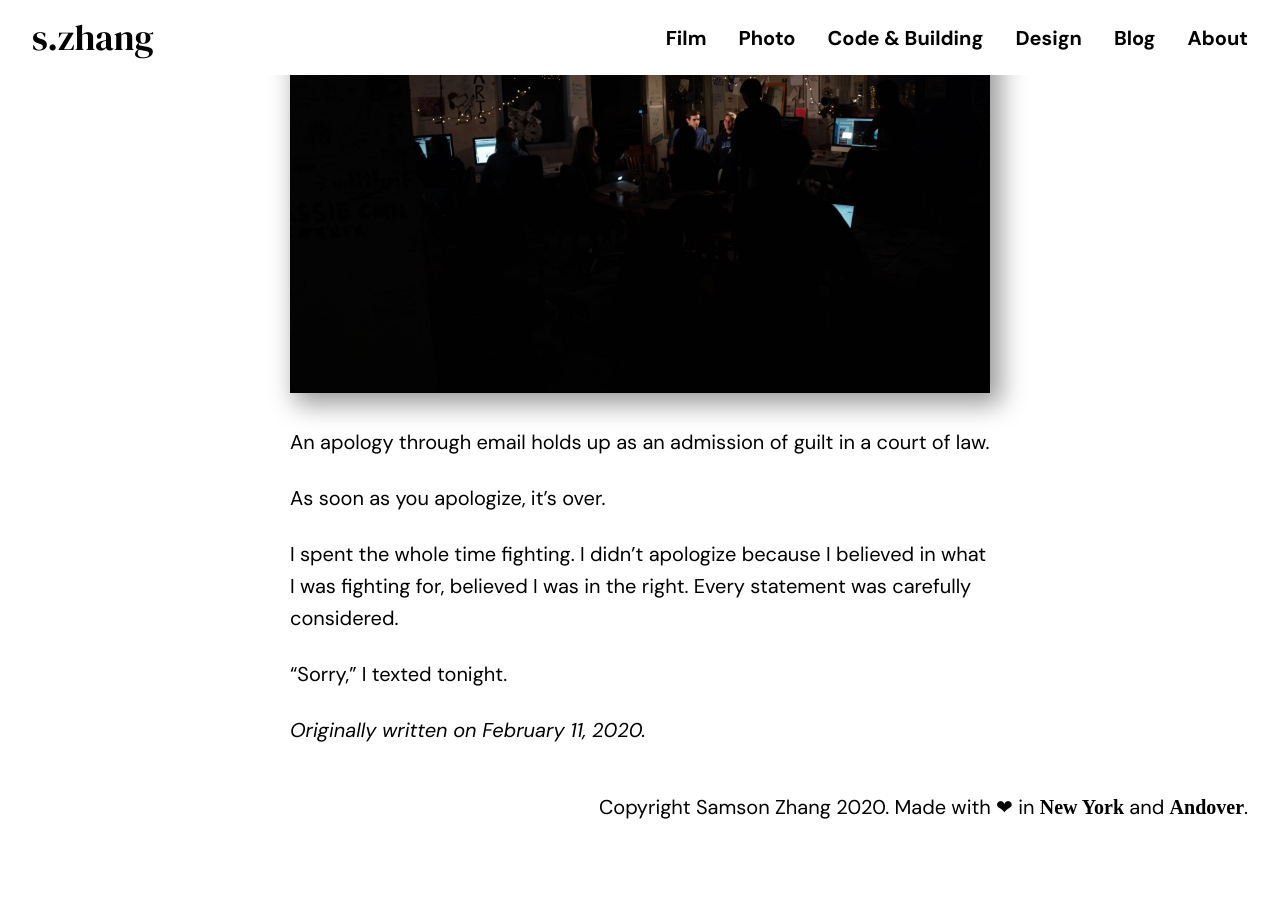
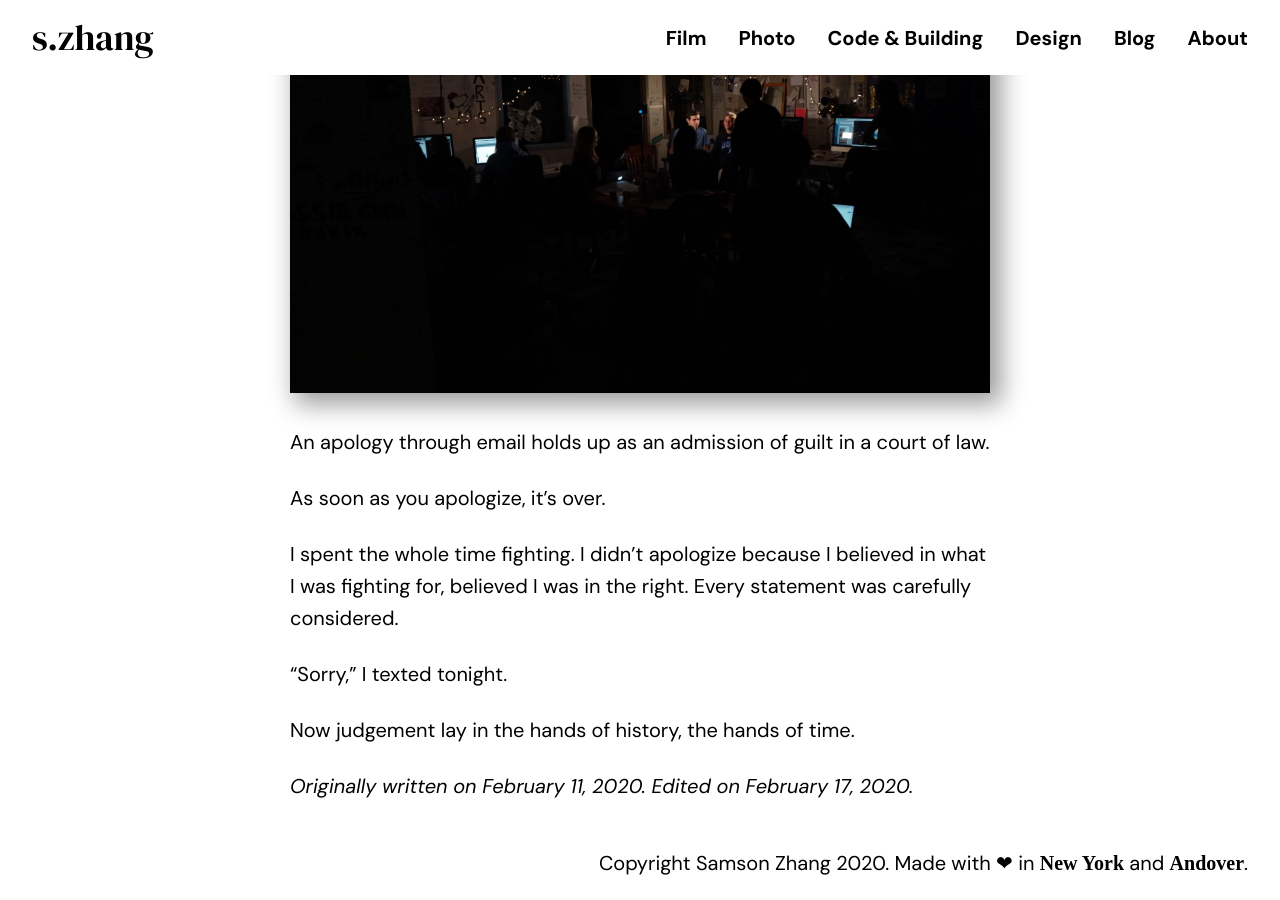
Before and after one commit to wwsalmon/portfolio, a Jekyll site: the page built from _posts/2020-02-13-apologize.md, in a window 1280 px wide and 900 px high, scrolled down 582 px. Built offline with Jekyll 4.4.1, drawn with Linux system fonts in a browser that asks for light colours; some web fonts are replaced; before the commit the page ends 1426 px from its top, so only the background shows below that.

Commit message:
"apologize" post edits

```diff
--- a/_posts/2020-02-13-apologize.md
+++ b/_posts/2020-02-13-apologize.md
@@ -15,4 +15,6 @@ I spent the whole time fighting. I didn't apologize because I believed in what I
 
 "Sorry," I texted tonight.
 
-*Originally written on February 11, 2020.*
+Now judgement lay in the hands of history, the hands of time.
+
+*Originally written on February 11, 2020. Edited on February 17, 2020.*
```
